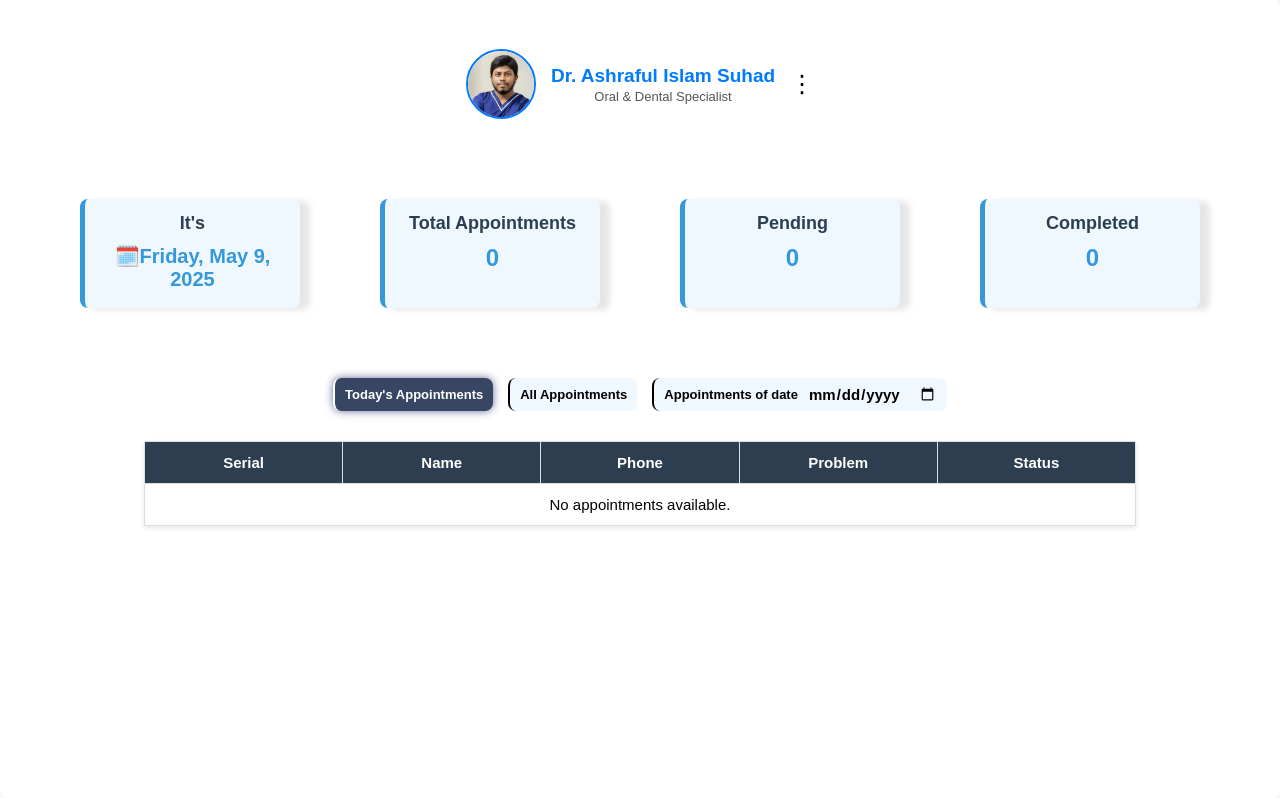
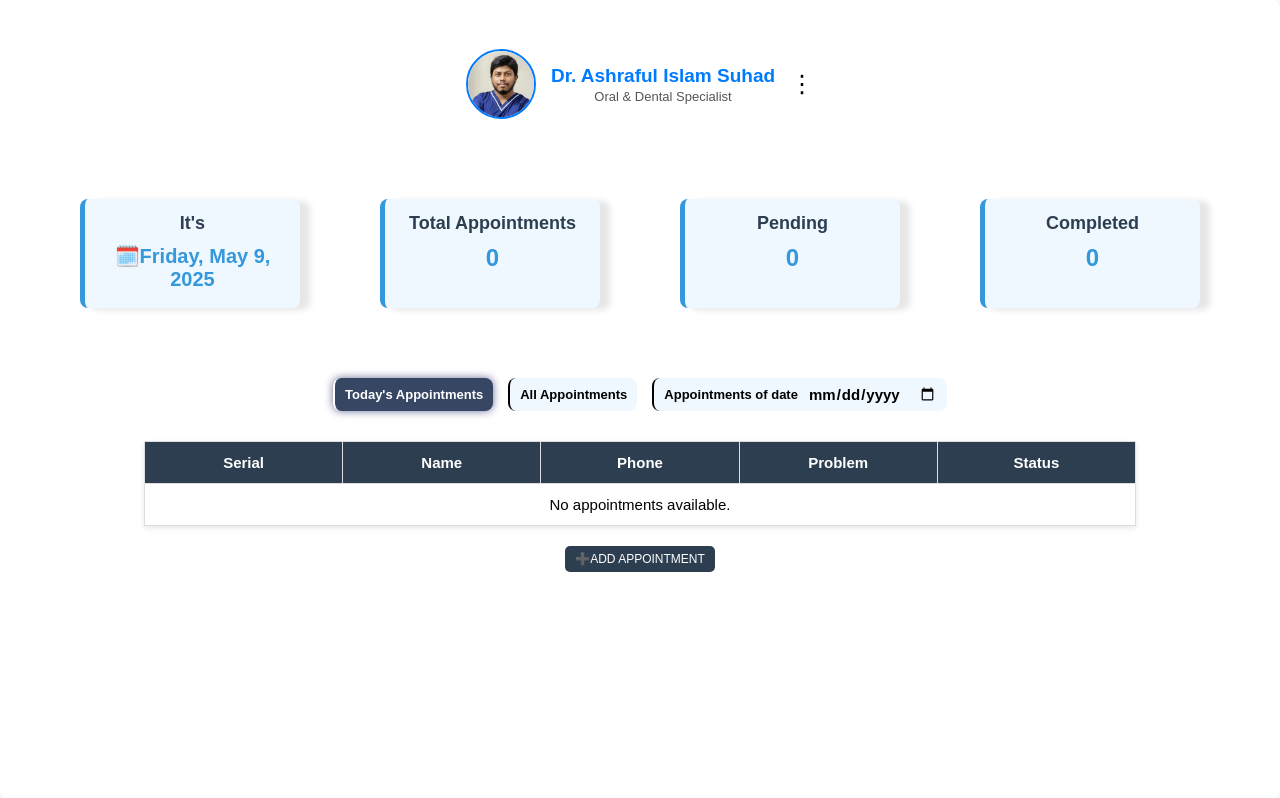
Before and after one commit to SaifulIslamReyad/PG_wamp, a PHP site: page /1/dashboard.php in a window 1280 px wide. Shown: the part 105-903 px from the top of the page. Run offline with PHP 8.4, Linux system fonts and the light colour scheme; data comes from the database, SQL or seed files in the repository; some web fonts are replaced.

Commit message:
aadd appointment in doctors dashboard

```diff
--- a/1/dashboard.php
+++ b/1/dashboard.php
@@ -122,6 +122,7 @@ $completedResult = $conn->query($completedQuery)->fetch_assoc();
       <tbody id="appointmentsList">
       </tbody>
     </table>
+    <div class="add-appo">➕ADD APPOINTMENT</div>
   </div>
   <?php include "../footer.php" ?>
 
--- a/css/dashboard.css
+++ b/css/dashboard.css
@@ -390,3 +390,24 @@ td:nth-child(5) {
   .dropdown-menu button:hover {
     background-color: #f0f0f0;
   }
+
+.add-appo {
+    display: block;
+    width: fit-content;
+    margin: 20px auto;
+    padding: 6px 10px;
+    background-color: #2c3e50;
+    color: #fff;
+    font-size: 12px;
+    border: none;
+    border-radius: 5px;
+    cursor: pointer;
+    text-align: center;
+    text-decoration: none;
+    transition: background-color 0.3s ease;
+}
+
+.add-appo:hover {
+    background-color: #102851;
+    transform:translatey(-1px);
+}
```
